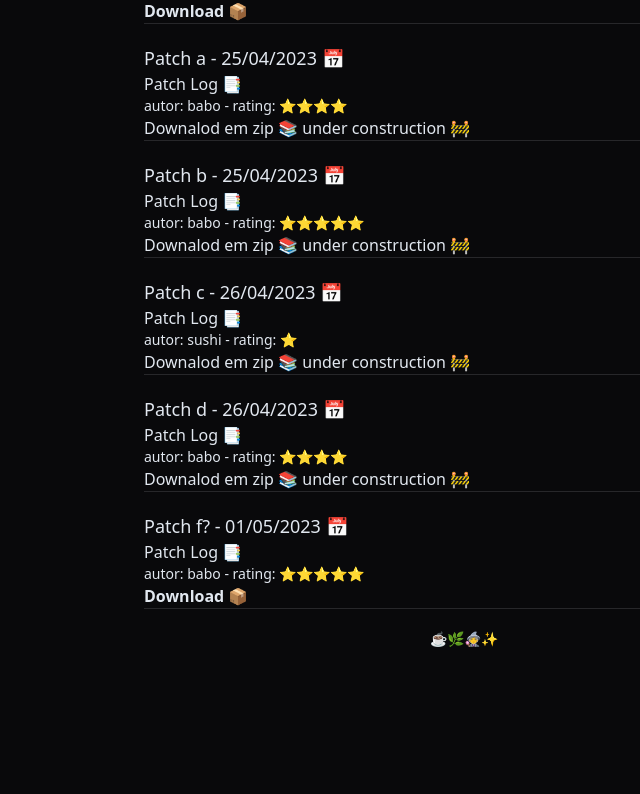
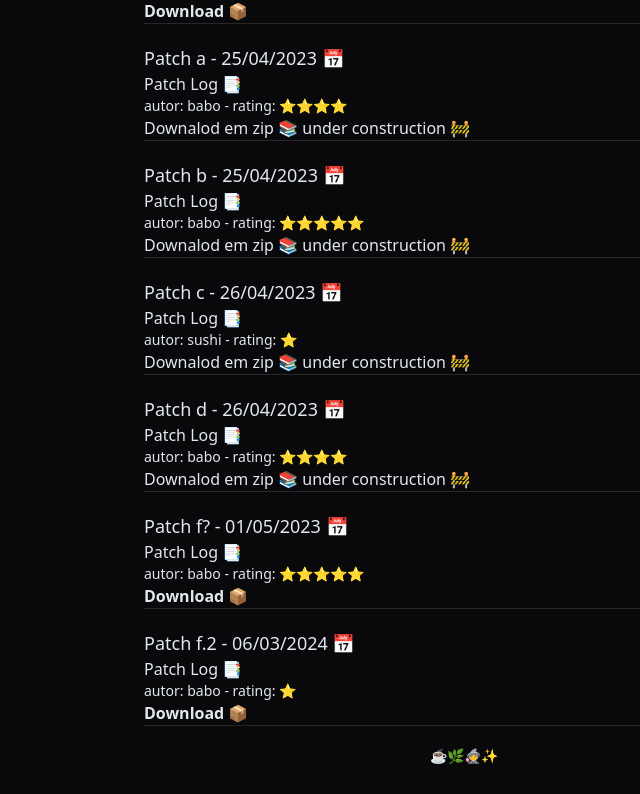
Before and after one commit to sarahanduca/unicornos, a Next.js app: page / in a window 1280 px wide. Shown: the part 513-1307 px from the top of the page, without its empty margins (176-816 px from the left). Before the commit the page ends 1190 px from the top, so only its background shows below. Built offline with nearby package versions, Linux system fonts and the light colour scheme.

Commit message:
adiciona patch f.2

```diff
--- a/src/pages/PatchNotes.js
+++ b/src/pages/PatchNotes.js
@@ -73,6 +73,19 @@ export default function PatchNotes() {
         rating="5"
         file="https://drive.google.com/file/d/1UaWNblINCrhbLoq61V71lqH3AgedAIgE/view?usp=sharing"
       />
+      <PatchDisplay
+        version="f.2"
+        date="06/03/2024"
+        description="o joão adicionou mais alguma coisa (pq sim) que nenhum de nós sabemos exatamente oq é"
+        tags={[
+          "de fato não foi o fim",
+          "e la vamos nós",
+          "começando do zero 😭😭😭",
+        ]}
+        author="babo"
+        rating="1"
+        file="https://drive.google.com/file/d/199io4emG6I22DeFopa-k1HYxwArrwY1V/view?usp=sharing"
+      />
     </div>
   );
 }
```
